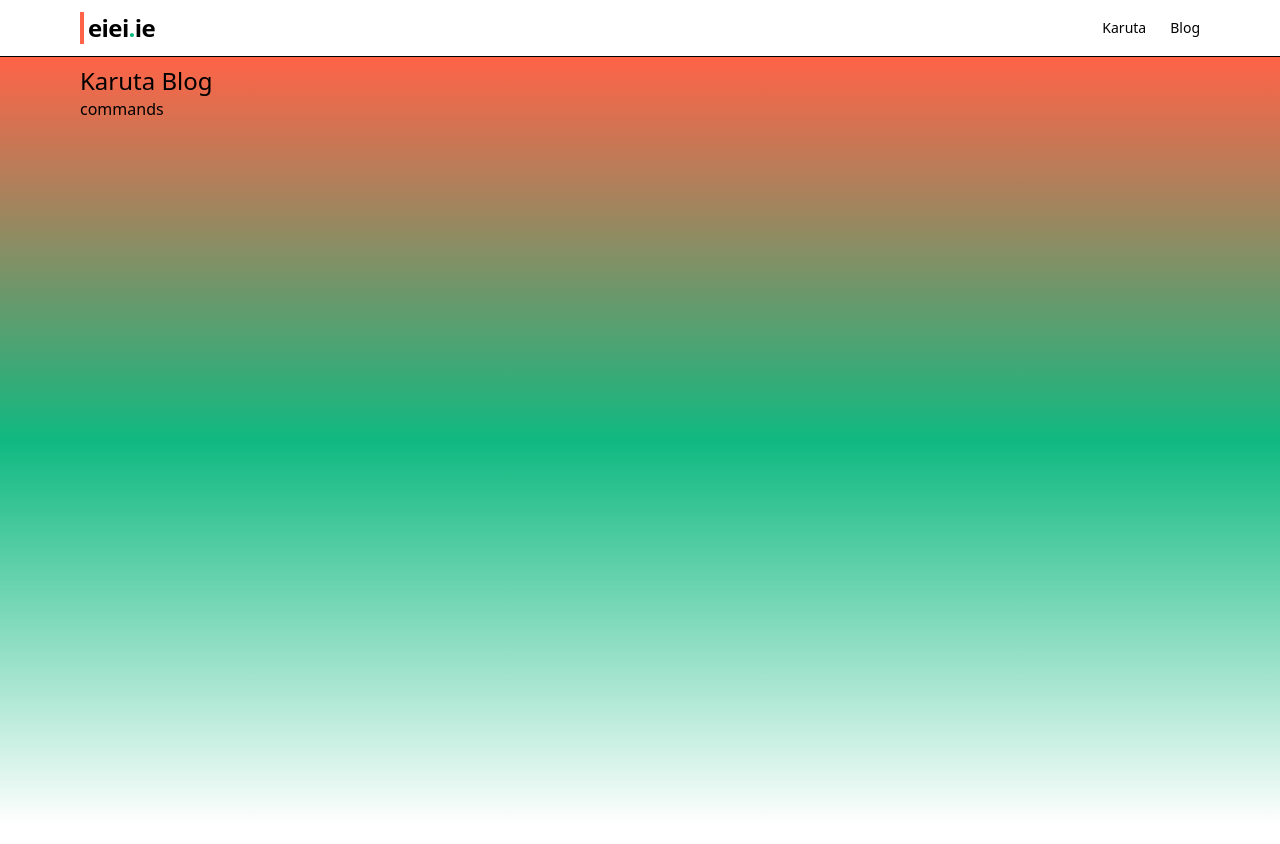
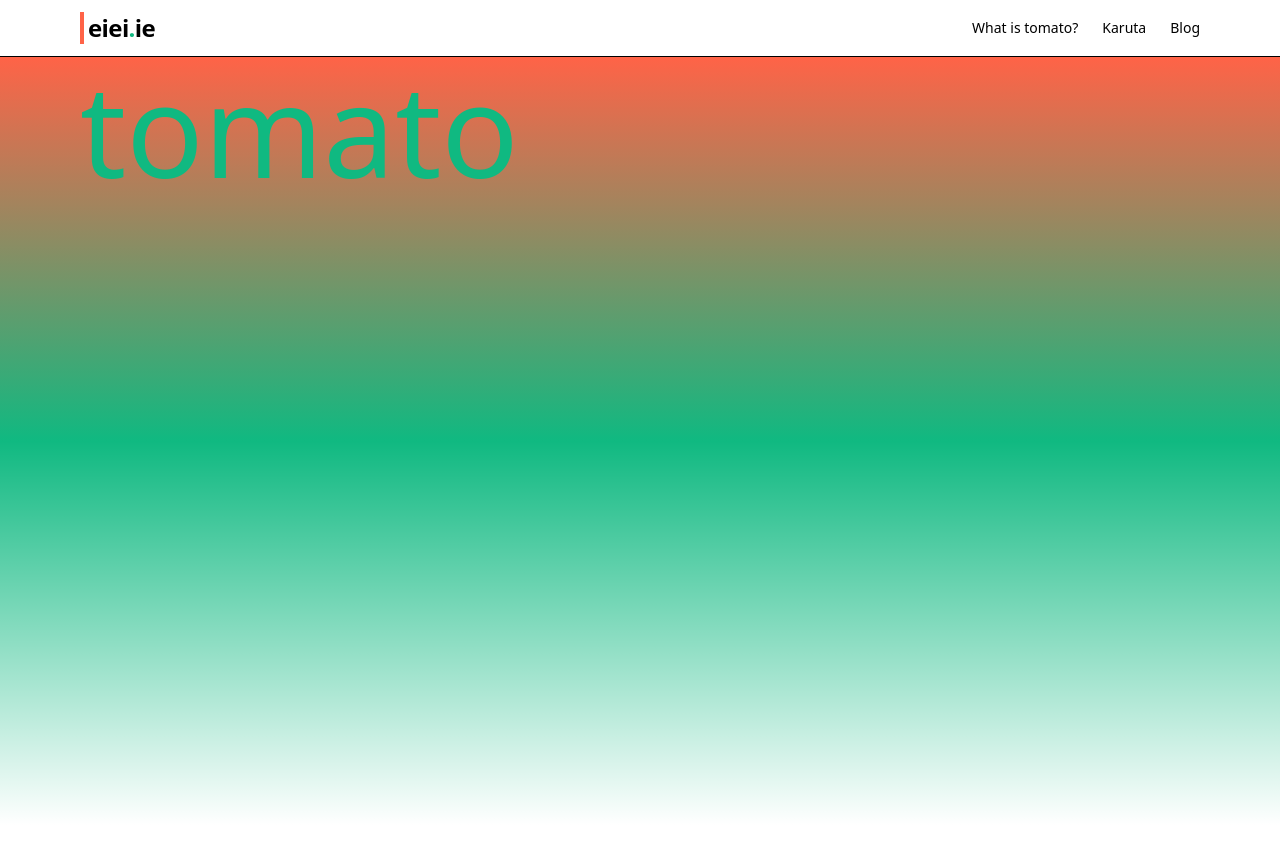
Before and after one commit to jungai/karuta-blog, a Gatsby site: page / in a window 1280 px wide. Built offline with nearby package versions, Linux system fonts and the light colour scheme; Gatsby itself is replaced by a stand-in of ours.

Commit message:
update navbar and home

```diff
--- a/src/component/Navbar.jsx
+++ b/src/component/Navbar.jsx
@@ -1,7 +1,22 @@
 import { Link } from 'gatsby'
-import React from 'react'
+import React, { useState } from 'react'
 
 const Navbar = () => {
+	const [wording, setWording] = useState('What is tomato?')
+
+	if (typeof window !== 'undefined') {
+		window.onscroll = () => scrollFn()
+	}
+
+	const scrollFn = () => {
+		const scroller = document.documentElement.scrollTop
+		if (scroller < 50) {
+			setWording('What is tomato?')
+		} else {
+			setWording('tomatoooooooooooooo:o')
+		}
+	}
+
 	return (
 		<nav className="sticky top-0 w-full flex items-center justify-between border-b border-black px-20 py-3 bg-white">
 			<div className="flex items-center flex-shrink-0 mr-10 border-l-4 border-[tomato]">
@@ -10,15 +25,12 @@ const Navbar = () => {
 				</span>
 			</div>
 			<div className="flex space-x-6 text-sm">
-				<Link to="/posts/command">
-					<div>
-						<a className="hover:text-[tomato]">Karuta</a>
-					</div>
+				<p>{wording}</p>
+				<Link to="/posts/command" className="hover:text-[tomato]">
+					Karuta
 				</Link>
-				<Link to="/posts/command">
-					<div>
-						<a className="hover:text-green-500">Blog</a>
-					</div>
+				<Link to="/posts/command" className="hover:text-green-500">
+					Blog
 				</Link>
 			</div>
 		</nav>
--- a/src/pages/index.jsx
+++ b/src/pages/index.jsx
@@ -1,15 +1,13 @@
 import React from 'react'
-import { Link } from 'gatsby'
 import Navbar from '../component/Navbar'
 
 const IndexPage = () => {
 	return (
 		<>
 			<Navbar />
-			<div className="min-h-screen">
+			<div>
 				<div className="h-96 bg-[tomato] bg-gradient-to-t from-green-500 px-20 py-2">
-					<h1 className="text-2xl ">Karuta Blog</h1>
-					<Link to="/posts/command">commands</Link>
+					<h1 className="text-9xl text-green-500">tomato</h1>
 				</div>
 				<div className="h-96 bg-green-500 bg-gradient-to-t from-white px-20 py-2"></div>
 			</div>
```
